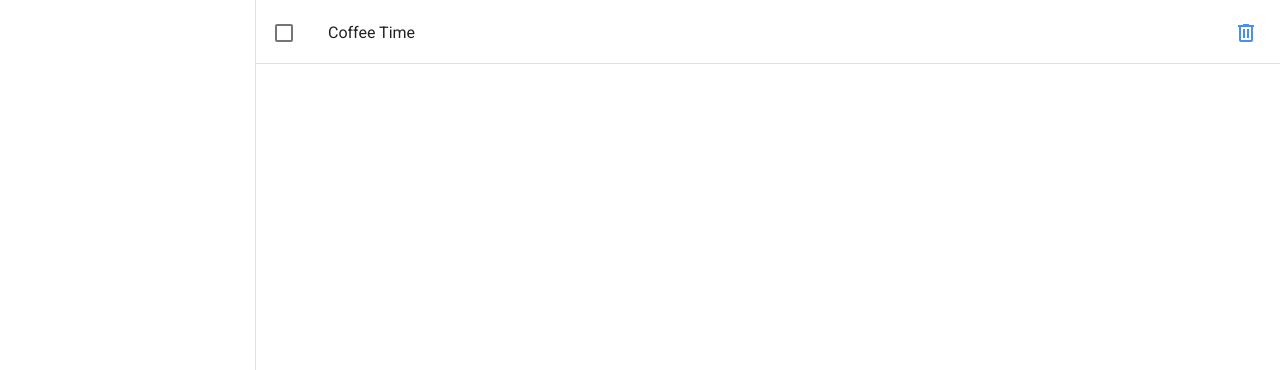
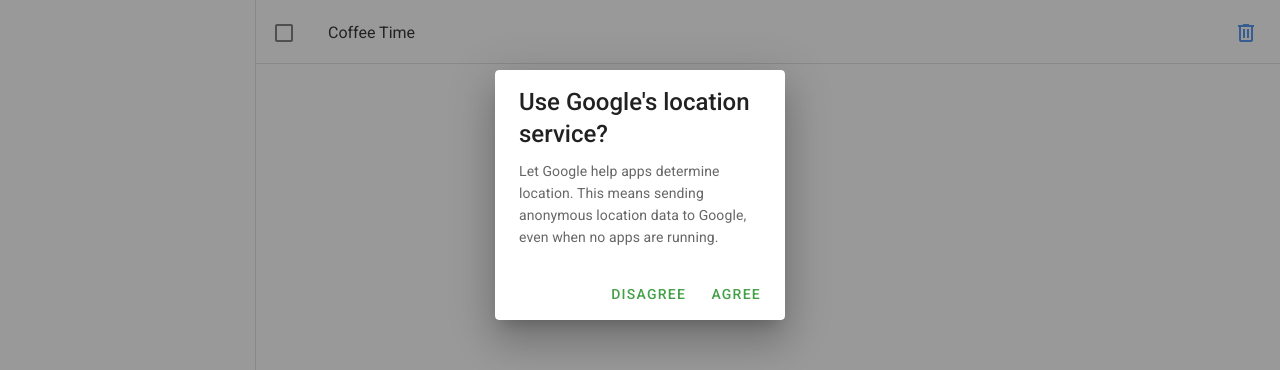
Before and after one commit to reinholz36/Vue-Notes, a Vue app: page /#/ in a window 1280 px wide. Shown: the part 205-575 px from the top of the page. Built offline with nearby package versions, Linux system fonts and the light colour scheme.

Commit message:
added initial dialog to prompt deleteconfirmation

```diff
--- /dev/null
+++ b/src/components/Todo/Dialogs/DialogDelete.vue
@@ -0,0 +1,41 @@
+<template>
+	<v-dialog
+		:value="true"
+		persistent
+		max-width="290"
+		>
+		<v-card>
+			<v-card-title class="text-h5">
+			Use Google's location service?
+			</v-card-title>
+			<v-card-text>Let Google help apps determine location. This means sending anonymous location data to Google, even when no apps are running.</v-card-text>
+			<v-card-actions>
+			<v-spacer></v-spacer>
+			<v-btn
+				color="green darken-1"
+				text
+				@click="dialog = false"
+			>
+				Disagree
+			</v-btn>
+			<v-btn
+				color="green darken-1"
+				text
+				@click="dialog = false"
+			>
+				Agree
+			</v-btn>
+			</v-card-actions>
+		</v-card>
+		</v-dialog>
+</template>
+
+<script>
+export default {
+
+}
+</script>
+
+<style>
+
+</style>
--- a/src/components/Todo/Task.vue
+++ b/src/components/Todo/Task.vue
@@ -30,11 +30,16 @@
 
 	</v-list-item>
 	<v-divider></v-divider>
+	<dialog-delete />
 	</div>
 </template>
 
 <script>
+import DialogDeleteVue from '@/components/Todo/Dialogs/DialogDelete.vue'
 export default {
-	props: ['task']
+	props: ['task'],
+	components: {
+		'dialog-delete': DialogDeleteVue
+	}
 }
 </script>
```
